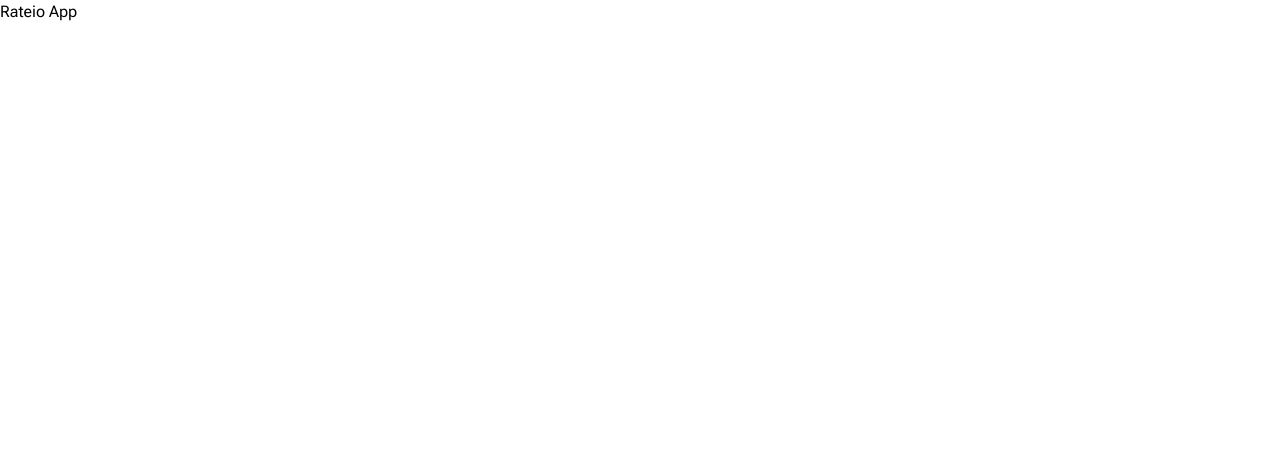
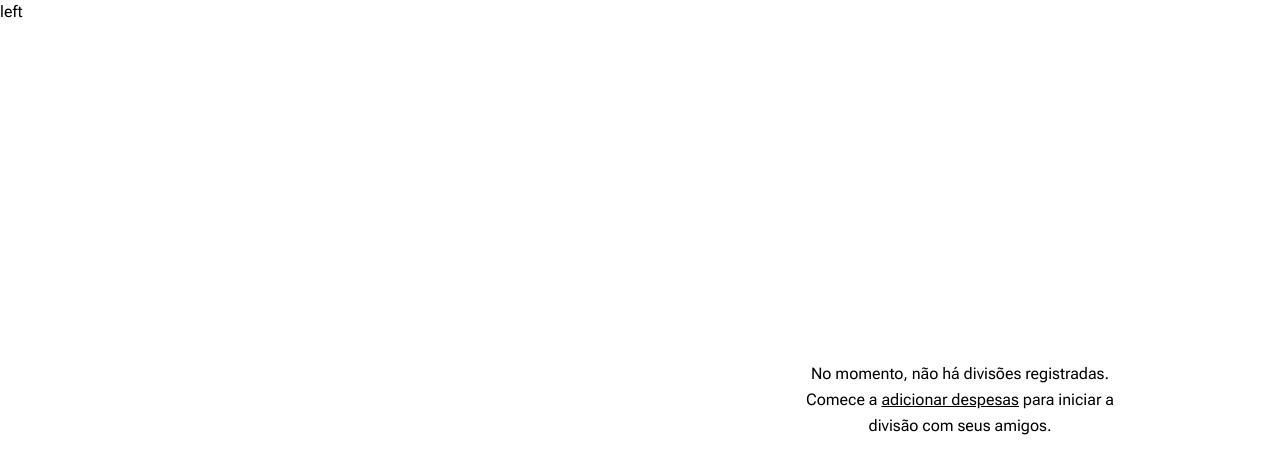
Before and after one commit to Oliveira-Renato/Rateio, a Next.js app in the folder rateio-app/: page / in a window 1280 px wide. Shown: the top 474 px of the page. Built offline with nearby package versions, Linux system fonts and the light colour scheme.

Commit message:
front in progress

```diff
--- a/rateio-app/src/app/page.tsx
+++ b/rateio-app/src/app/page.tsx
@@ -1,7 +1,19 @@
 export default function Home() {
   return (
-    <div>
-      <h1>Rateio App</h1>
-    </div>
+    <main className="grid grid-cols-2 min-h-screen">
+      {/* left */}
+      <div>
+        left
+      </div>
+      {/* right */}
+      <div className="flex flex-col p-16">
+        <div className="flex flex-1 items-center justify-center">
+          <p className="text-center leading-relaxed w-[360px]">
+            No momento, não há divisões registradas. Comece a{' '}
+            <a className="underline hover:text-gray-50 transition-all" href="">adicionar despesas</a> para iniciar a divisão com seus amigos.
+          </p>
+        </div>
+      </div>
+    </main>
   )
 }
--- a/rateio-app/tailwind.config.ts
+++ b/rateio-app/tailwind.config.ts
@@ -10,6 +10,53 @@ const config: Config = {
     extend: {
       fontFamily: {
         sans: 'var(--font-roboto)',
+      },
+      colors: {
+        gray: {
+          50: '#eaeaea',
+          100: '#bebebf',
+          200: '#9e9ea0',
+          300: '#727275',
+          400: '#56565a',
+          500: '#2c2c31',
+          600: '#28282d',
+          700: '#1f1f23',
+          800: '#18181b',
+          900: '#121215'
+        },
+        purple: {
+          50: '#f3eefc',
+          100: '#d8cbf7',
+          200: '#c6b2f3',
+          300: '#ab8eee',
+          400: '#9b79ea',
+          500: '#8257e5',
+          600: '#764fd0',
+          700: '#5c3ea3',
+          800: '#48307e',
+          900: '#372560'
+        },
+        green: {
+          50: '#e6fbef',
+          100: '#b1f1ce',
+          200: '#8cebb6',
+          300: '#57e295',
+          400: '#36dc81',
+          500: '#04d361',
+          600: '#04c058',
+          700: '#039645',
+          800: '#027435',
+          900: '#025929'
+        }
+      },
+      backgroundImage: {
+        stripes: 'linear-gradient(to bottom, rgba(255, 255, 255, 0.1), rgba(255, 255, 255, 0.1), 12.5%, transparent 12.5%, transparent)',
+      },
+      backgroundSize: {
+        stripes: '100% 8px',
+      },
+      blur: {
+        full: '194px',
       }
     },
   },
```
